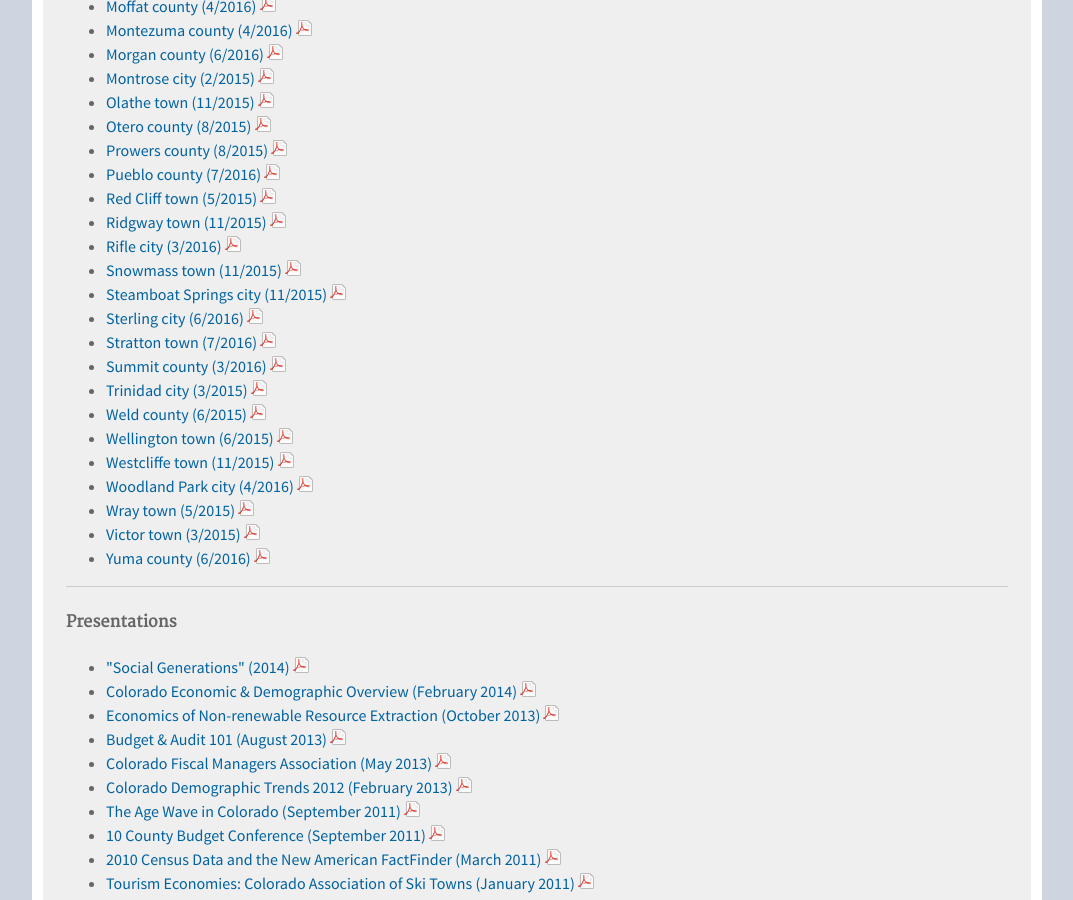
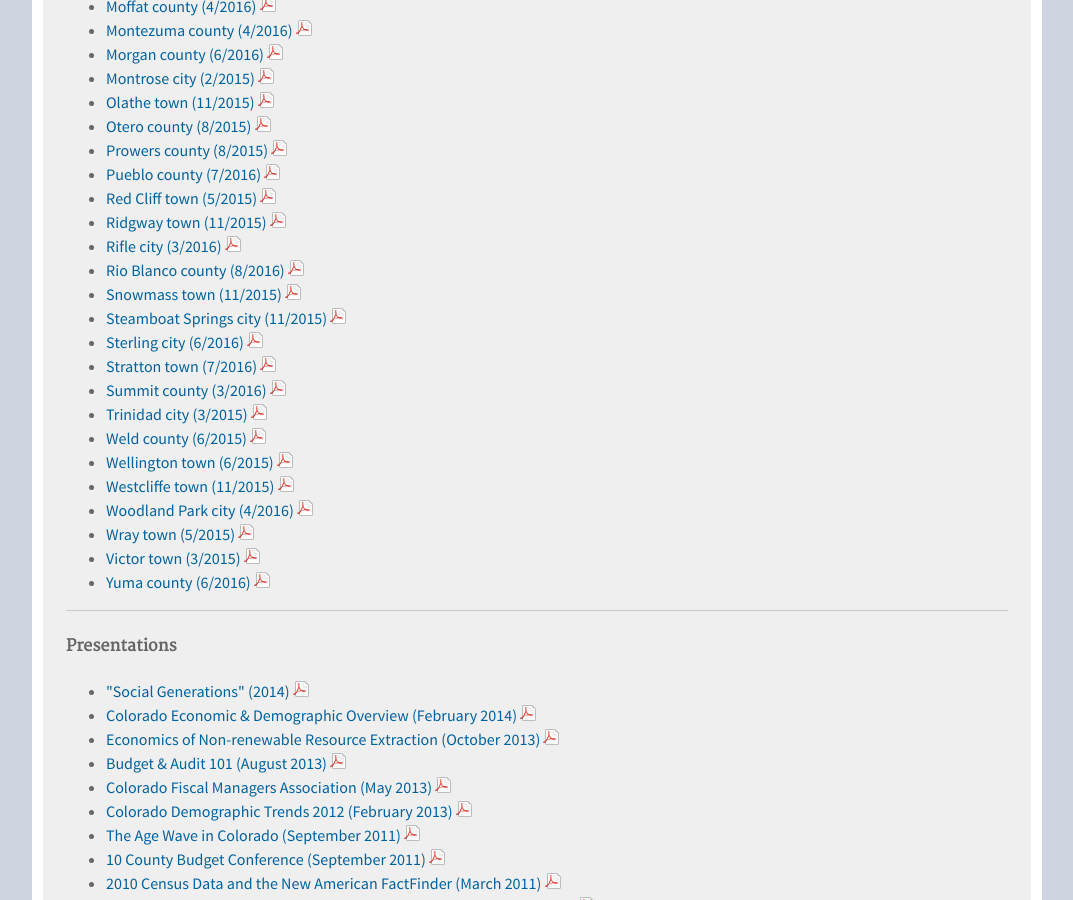
Before and after one commit to TBleess/Website_New, a Jekyll site: the page built from pages/9_Not_in_Menu/publications-and-presentations.md, in a window 1280 px wide and 900 px high, scrolled down 1983 px. Shown: the whole window, without its empty margins (103-1176 px from the left). Built offline with Jekyll 4.4.1, drawn with Linux system fonts in a browser that asks for light colours.

Commit message:
Updated publications-and-presentations.md

```diff
--- a/pages/9_Not_in_Menu/publications-and-presentations.md
+++ b/pages/9_Not_in_Menu/publications-and-presentations.md
@@ -98,6 +98,7 @@
 - [Red Cliff town (5/2015) ![pdf](/images/page_white_acrobat.png 'download pdf file')](https://drive.google.com/uc?export=download&id=0ByjImPUKASTTMm56SzJWanV4ZFk)
 - [Ridgway town (11/2015) ![pdf](/images/page_white_acrobat.png 'download pdf file')](https://drive.google.com/uc?export=download&id=0B-vz6H4k4SEST1VXTEE5VU5nXzQ)
 - [Rifle city (3/2016) ![pdf](/images/page_white_acrobat.png 'download pdf file')](https://drive.google.com/uc?export=download&id=0B-vz6H4k4SESQXRIWDJET3cydzA)
+- [Rio Blanco county (8/2016) ![pdf](/images/page_white_acrobat.png 'download pdf file')](https://drive.google.com/uc?export=download&id=0ByjImPUKASTTZEgyeWVWdEUxUFE)
 - [Snowmass town (11/2015) ![pdf](/images/page_white_acrobat.png 'download pdf file')](https://drive.google.com/uc?export=download&id=0B-vz6H4k4SESYUNlZjRSYkNyWFU)
 - [Steamboat Springs city (11/2015) ![pdf](/images/page_white_acrobat.png 'download pdf file')](https://drive.google.com/uc?export=download&id=0B-vz6H4k4SESVFFsNXExWTNhZjQ)
 - [Sterling city (6/2016) ![pdf](/images/page_white_acrobat.png 'download pdf file')](https://drive.google.com/uc?export=download&id=0B-vz6H4k4SEST3dyam5fLW9ZZ28)
```
